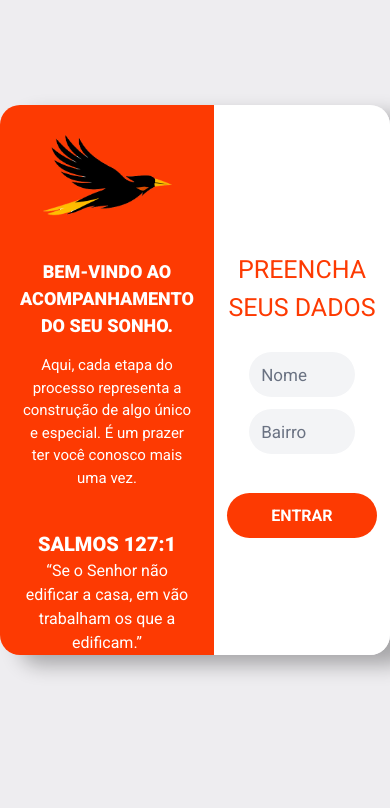
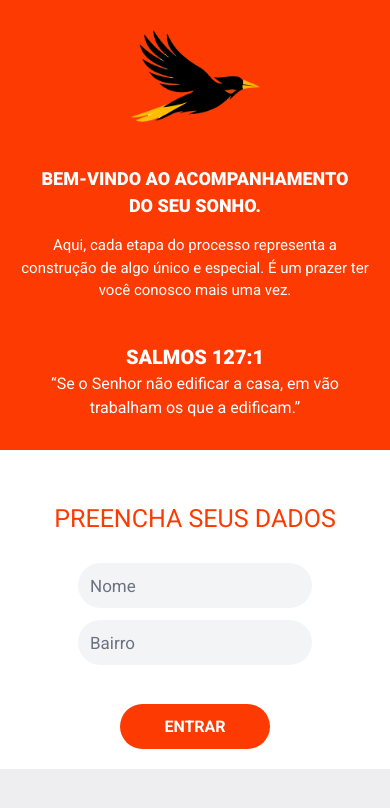
Before and after one commit to GustavohaPaiva/Montezuma-Gest-o-de-Obras-, a React (Vite) app in the folder frontend/: page /#/login in a window 390 px wide. Shown: the top 808 px of the page. Built offline with nearby package versions, Linux system fonts and the light colour scheme.

Commit message:
Ajuste de responsividade mobile

```diff
--- a/frontend/src/pages/LoginAdm.jsx
+++ b/frontend/src/pages/LoginAdm.jsx
@@ -27,10 +27,9 @@ export default function LoginAdm() {
   };
 
   return (
-    <div className="flex h-[90vh] w-full items-center justify-center font-montserrat">
-      <div className="flex box-border h-[550px] w-[825px] shadow-[20px_10px_20px_rgba(0,0,0,0.3)] rounded-[20px] overflow-hidden">
-        {/* Lado Esquerdo - Igual */}
-        <div className="flex px-[20px] box-border w-[70%] flex-col items-center bg-[#FD3A02] text-center text-white h-full">
+    <div className="flex h-full md:h-[90vh] w-full items-center justify-center font-montserrat">
+      <div className="flex flex-col md:flex-row box-border h-[550px] w-[825px] shadow-[20px_10px_20px_rgba(0,0,0,0.3)] rounded-[20px]  md:overflow-hidden">
+        <div className="flex px-[20px] box-border w-full md:w-[70%] flex-col items-center bg-[#FD3A02] text-center text-white h-full">
           <img className="h-[95px] w-[130px] mt-[30px]" src={logo} alt="" />
           <h2 className="mt-[40px] mb-[15px] text-[18px] font-black uppercase">
             Bem-vindo ao acompanhamento <br /> do seu sonho.
@@ -42,7 +41,7 @@ export default function LoginAdm() {
           <p className="mt-[40px] font-black uppercase text-[20px]">
             Salmos 127:1
           </p>
-          <h3 className="">
+          <h3 className="mb-[30px] md:mb-0">
             “Se o Senhor não edificar a casa, em vão trabalham os que a
             edificam.”
           </h3>
--- a/frontend/src/pages/LoginCliente.jsx
+++ b/frontend/src/pages/LoginCliente.jsx
@@ -27,9 +27,9 @@ export default function LoginCliente() {
   };
 
   return (
-    <div className="flex h-[90vh] w-full items-center justify-center ">
-      <div className="flex box-border h-[550px] w-[825px] shadow-[20px_10px_20px_rgba(0,0,0,0.3)] rounded-[20px] overflow-hidden">
-        <div className="flex px-[20px] box-border w-[70%] flex-col items-center bg-[#FD3A02] text-center text-white h-full">
+    <div className="flex h-full md:h-[90vh] w-full items-center justify-center ">
+      <div className="flex flex-col md:flex-row box-border h-[550px] w-[825px] shadow-[20px_10px_20px_rgba(0,0,0,0.3)] rounded-0 md:rounded-[20px] overflow md:overflow-hidden">
+        <div className="flex px-[20px] box-border w-full md:w-[70%] flex-col items-center bg-[#FD3A02] text-center text-white h-full">
           <img className="h-[95px] w-[130px] mt-[30px]" src={logo} alt="" />
           <h2 className="mt-[40px] mb-[15px] text-[18px] font-black uppercase">
             Bem-vindo ao acompanhamento <br /> do seu sonho.
@@ -41,7 +41,7 @@ export default function LoginCliente() {
           <p className="mt-[40px] font-black uppercase text-[20px]">
             Salmos 127:1
           </p>
-          <h3 className="">
+          <h3 className="mb-[30px] md:mb-0">
             “Se o Senhor não edificar a casa, em vão trabalham os que a
             edificam.”
           </h3>
```
